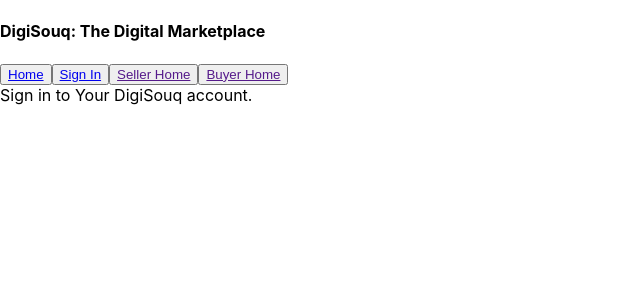
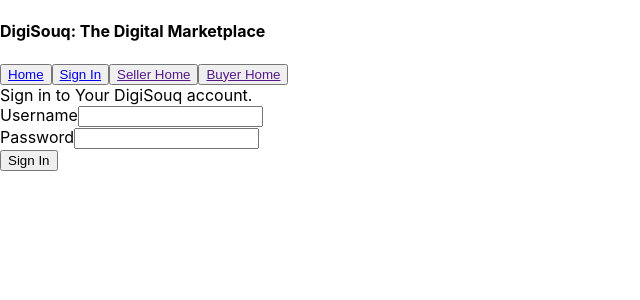
Before and after one commit to techbuktu/DigiSouq, a React (Create React App) app in the folder market/static/digi-souq/: page /auth/signin in a window 1280 px wide. Shown: the top 300 px of the page, without its empty margins (0-640 px from the left). Built offline with nearby package versions, Linux system fonts and the light colour scheme.

Commit message:
Setup core UI of auth components

```diff
--- a/market/static/digi-souq/src/components/auth/UserReg.js
+++ b/market/static/digi-souq/src/components/auth/UserReg.js
@@ -12,9 +12,11 @@
             }
         }
     }
+
     register = ()=>{
         console.log("Form submitted");
     }
+
     render() {
         return (
             <div>
--- a/market/static/digi-souq/src/components/auth/UserSignIn.js
+++ b/market/static/digi-souq/src/components/auth/UserSignIn.js
@@ -2,16 +2,36 @@
 import UserApi from '../../api/UserApi';
 
 class UserSignIn extends Component {
+
+    submitForm() {
+        console.log("SignIn form submitted");
+    }
+
     render() {
         return (
             <div>
                 Sign in to Your DigiSouq account.
-                <form>
-
+                <form onSubmit = {this.submitForm()}>
+                    <div>
+                        <label>
+                            Username
+                        </label>
+                        <input type="text" name="username"/>
+                    </div>
+                    <div>
+                        <label>
+                            Password
+                        </label>
+                        <input type="password" name="password"/>
+                    </div>
+                    <div>
+                        <input type="submit" value="Sign In"/>
+                    </div>
                 </form>
             </div>
         )
     }
-}
+
+};
 
 export default UserSignIn;
```
